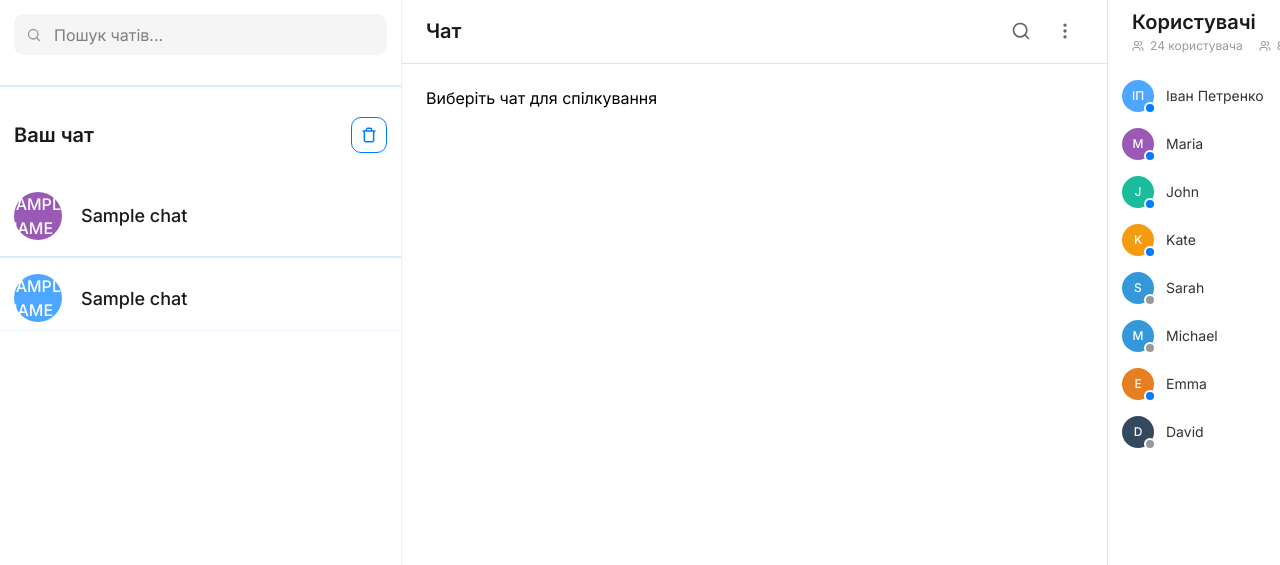
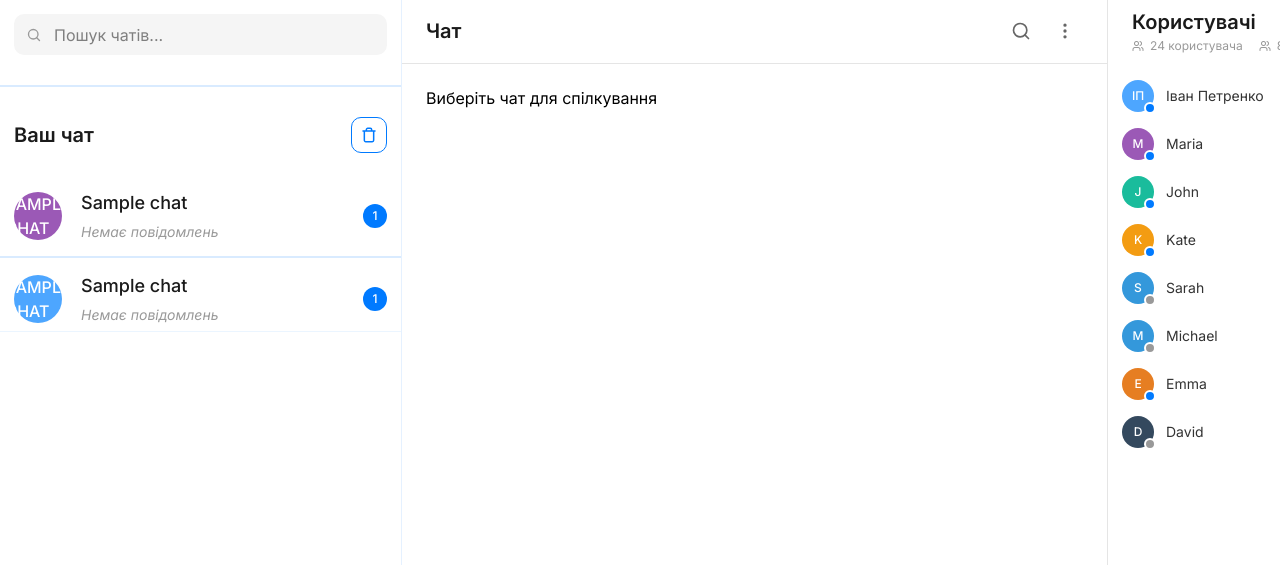
Before and after one commit to EgorPortyanov/Messenger, a Python web app: template chat_app/templates/chat.html in a window 1280 px wide. Shown: the part 64-629 px from the top of the page. Run offline with Jinja, Linux system fonts and the light colour scheme; the template is opened without the code that fills it: most values are stand-ins (such as "Sample title", 1, 10 or a date in 2020); some libraries are stand-ins or nearby versions.

Commit message:
Задача 9

```diff
--- a/chat_app/templates/chat.html
+++ b/chat_app/templates/chat.html
@@ -1138,7 +1138,6 @@
     </style>
 </head>
 <body>
-
     <div class="app-container">
         <!-- TOPBAR -->
         <div class="topbar">
@@ -1163,6 +1162,7 @@
                 </div>
             </div>
         </div>
+
         <!-- ОСНОВНИЙ КОНТЕНТ -->
         <div class="chat-interface">
             <!-- ЛІВА КОЛОНКА: Список чатів -->
@@ -1214,42 +1214,56 @@
                 </div>
                 {% endif %}
 
-    <!-- Блок чатов -->
+                <!-- Список ВСІХ чатів з БД -->
                 <div class="chat-items" style="width: 100%;">
-
-        <!-- 1. ВЫВОДИМ МОЙ ЛИЧНЫЙ ЧАТ (ЕСЛИ ОН ЕСТЬ) -->
+                    <!-- 1. ВЫВОДИМ МОЙ ЛИЧНЫЙ ЧАТ -->
                     {% if my_chat %}
                     <div class="chat-row" data-chat-id="{{ my_chat.id }}" data-chat-admin="{{ my_chat.admin_id }}" style="border-bottom: none;">
-            <!-- Фиолетовая аватарка для личного чата, как на макете -->
-            <div class="avatar" style="background: #9B59B6;">{{ my_chat.name[0].upper() }}</div>
+                        <div class="avatar" style="background: #9B59B6;">{{ my_chat.name.upper() }}</div>
                         <div class="chat-info">
                             <div class="chat-header-row">
                                 <span class="chat-name">{{ my_chat.name }}</span>
-                </div>
-            </div>
-        </div>
-
-        <!-- Разделительная линия между моим чатом и остальными -->
+                                <span class="chat-time" data-chat-time-id="{{ my_chat.id }}" style="font-weight: 500; font-size: 12px; color: #999999;">
+                                    {% set last_msg = my_chat.get_last_message() %}
+                                    {{ last_msg.get_time_ago() if last_msg else '' }}
+                                </span>
+                            </div>
+                            <div class="chat-preview" data-chat-preview-id="{{ my_chat.id }}" style="font-weight: 500; font-size: 14px; white-space: nowrap; overflow: hidden; text-overflow: ellipsis; max-width: 200px;{% if not last_msg %} color: #999999; font-style: italic;{% else %} color: #666666;{% endif %}">
+                                {{ last_msg.text if last_msg else 'Немає повідомлень' }}
+                            </div>
+                        </div>
+                        {% set unread_count = my_chat.get_unread_count(current_user.id) if my_chat.get_unread_count else 0 %}
+                        <div class="badge" id="badge-{{ my_chat.id }}" {% if unread_count > 0 %}style="display: flex;"{% else %}style="display: none;"{% endif %}>
+                            {{ unread_count }}
+                        </div>
+                    </div>
                     <div class="divider-light" style="margin: 8px 0; width: 100%;"></div>
                     {% endif %}
 
                     <!-- 2. ВЫВОДИМ ВСЕ ОСТАЛЬНЫЕ ЧАТЫ -->
                     {% for chat in other_chats %}
                     <div class="chat-row" data-chat-id="{{ chat.id }}" data-chat-admin="{{ chat.admin_id }}">
-            <!-- Синяя аватарка для чужих чатов -->
-            <div class="avatar" style="background: #4DA6FF;">{{ chat.name[0].upper() }}</div>
+                        <div class="avatar" style="background: #4DA6FF;">{{ chat.name.upper() }}</div>
                         <div class="chat-info">
                             <div class="chat-header-row">
                                 <span class="chat-name">{{ chat.name }}</span>
-                    <span class="chat-time"></span>
-                </div>
+                                <span class="chat-time" data-chat-time-id="{{ chat.id }}" style="font-weight: 500; font-size: 12px; color: #999999;">
+                                    {% set last_msg = chat.get_last_message() %}
+                                    {{ last_msg.get_time_ago() if last_msg else '' }}
+                                </span>
+                            </div>
+                            <div class="chat-preview" data-chat-preview-id="{{ chat.id }}" style="font-weight: 500; font-size: 14px; white-space: nowrap; overflow: hidden; text-overflow: ellipsis; max-width: 200px; {% if not last_msg %}color: #999999; font-style: italic;{% else %}color: #666666;{% endif %}">
+                                {{ last_msg.text if last_msg else 'Немає повідомлень' }}
+                            </div>
+                        </div>
+                        {% set unread_count = chat.get_unread_count(current_user.id) if chat.get_unread_count else 0 %}
+                        <div class="badge" id="badge-{{ chat.id }}" {% if unread_count > 0 %}style="display: flex;"{% else %}style="display: none;"{% endif %}>
+                            {{ unread_count }}
                         </div>
                     </div>
                     {% endfor %}
-
-    </div>
-</div>
-
+                </div>
+            </div>
 
             <!-- СЕРЕДНЯ ПАНЕЛЬ -->
             <div class="chat-window">
@@ -1262,8 +1276,6 @@
                                 <path d="M21 21L16.65 16.65" stroke="#666666" stroke-width="2" stroke-linecap="round" stroke-linejoin="round"/>
                             </svg>
                         </div>
-
-
                         <div class="window-icon" id="chatMenuBtn" style="cursor: pointer; display: flex; align-items: center; justify-content: center;">
                             <svg width="20" height="20" viewBox="0 0 24 24" fill="none" xmlns="http://w3.org">
                                 <path d="M12 13C12.5523 13 13 12.5523 13 12C13 11.4477 12.5523 11 12 11C11.4477 11 11 11.4477 11 12C11 12.5523 11.4477 13 12 13Z" stroke="#666666" stroke-width="2" stroke-linecap="round" stroke-linejoin="round"/>
@@ -1383,12 +1395,9 @@
                     <div class="modal-header" style="display: flex; justify-content: flex-end; padding: 0; width: 100%;">
                         <button class="close-modal" id="closeProfileModalBtn" style="font-size: 20px; background: none; border: none; cursor: pointer; color: #999999;">&times;</button>
                     </div>
-                    <div class="profile-avatar" id="profileAvatar" style="width: 56px; height: 56px; background: #4DA6FF; border-radius: 50%; display: flex; align-items: center; justify-content: center; margin: 0 auto 8px auto; font-weight: 500; font-size: 20px; color: white; position: relative;">
-                        <!-- Инициалы и статус-дот вставит JS -->
-                    </div>
+                    <div class="profile-avatar" id="profileAvatar" style="width: 56px; height: 56px; background: #4DA6FF; border-radius: 50%; display: flex; align-items: center; justify-content: center; margin: 0 auto 8px auto; font-weight: 500; font-size: 20px; color: white; position: relative;"></div>
                     <div class="profile-name" id="profileName" style="font-weight: 600; font-size: 16px; text-align: center; color: #1A1A1A; margin-bottom: 2px;"></div>
                     <div class="profile-username" id="profileUsername" style="font-weight: 500; font-size: 13px; text-align: center; color: #007AFF; margin-bottom: 16px;"></div>
-
                     <div class="profile-field" style="margin-bottom: 12px; width: 100%;">
                         <label style="font-weight: 400; font-size: 11px; color: #999999; display: block; margin-bottom: 2px;">Дата народження</label>
                         <div class="value" id="profileBirthDate" style="font-weight: 500; font-size: 14px; color: #1A1A1A;"></div>
@@ -1437,8 +1446,6 @@
         </div>
     </div>
 
-    <!-- СТАРЫЙ profileCover УДАЛЕН! Он перенесен в правую панель -->
-
     <!-- Модальне вікно налаштувань -->
     <div id="settingsCover">
         <div id="settingsModal">
@@ -1449,7 +1456,6 @@
 
             <div style="width: 100%; height: 1px; border: 1px solid rgba(0, 122, 255, 0.15);"></div>
 
-        <!-- Аватар та кнопки -->
             <div style="display: flex; flex-direction: column; gap: 10px; width: 100%;">
                 <div style="font-weight: 500; font-size: 16px; line-height: 16px; color: #070A1C;">Фото профілю</div>
                 <div style="display: flex; align-items: center; gap: 24px;">
@@ -1463,7 +1469,6 @@
 
             <div style="width: 100%; height: 1px; border: 1px solid rgba(0, 122, 255, 0.15);"></div>
 
-        <!-- Поля форми -->
             <div style="display: flex; flex-direction: column; gap: 16px; width: 100%;">
                 <div style="display: flex; flex-direction: column; gap: 8px; width: 100%;">
                     <label style="font-weight: 500; font-size: 14px; line-height: 14px; color: #1A1A1A;">Ім'я</label>
@@ -1494,7 +1499,6 @@
 
             <div style="width: 100%; height: 1px; border: 1px solid rgba(0, 122, 255, 0.15);"></div>
 
-        <!-- Кнопка "Вийти" -->
             <div style="width: 100%;">
                 <button id="logoutBtn" style="display: flex; align-items: center; gap: 8px; background: none; border: none; cursor: pointer; padding: 0; font-family: 'Inter'; font-weight: 500; font-size: 14px; color: #09090B;">
                     <svg width="16" height="16" viewBox="0 0 16 16" fill="none">
@@ -1506,7 +1510,6 @@
 
             <div style="width: 100%; height: 1px; border: 1px solid rgba(0, 122, 255, 0.15);"></div>
 
-        <!-- Кнопки -->
             <div style="display: flex; justify-content: flex-end; gap: 16px; width: 100%;">
                 <button class="btn-cancel" id="cancelSettingsBtn">Скасувати</button>
                 <button class="btn-create" id="saveSettingsBtn">Зберегти</button>
@@ -1516,6 +1519,5 @@
 
     <script src="https://cdn.socket.io/4.5.4/socket.io.min.js"></script>
     <script src="{{ url_for('user_app.static', filename='chat.js') }}"></script>
-
 </body>
 </html>
--- a/user_app/mail.py
+++ b/user_app/mail.py
@@ -9,7 +9,6 @@ def send_verify_code(verify_code: str, email_receiver: str):
     message["To"] = email_receiver
     message["Subject"] = "iMessenger Registration Confirm"
     url = url_for("user_app.render_verify", token=verify_code, _external=True)
-    image_url = url_for('user_app.static', filename='chatgpt.png', _external=True)
     html_body = f"""
     <html>
     <body style="margin: 0; padding: 0; background-color: #FAF8FF; font-family: 'Inter', Helvetica, Arial, sans-serif;">
@@ -66,7 +65,7 @@ def send_verify_code(verify_code: str, email_receiver: str):
                         Підтвердити пошту
                     </a>
 
-                    <img src="{image_url}" alt="iMessenger Иллюстрация" style="
+                    <img src="https://i.postimg.cc/brWSKFFB/photo-2026-06-23-14-50-23.jpg" alt="iMessenger Иллюстрация" style="
                         display: block;
                         width: 339.55px;
                         height: 288.02px;
--- a/user_app/static/chat.js
+++ b/user_app/static/chat.js
@@ -73,16 +73,62 @@ if (sendBtn) {
 socket.on("receive_message", (data) => {
     console.log("Отримано повідомлення:", data);
 
-    const newMessage = document.createElement("div");
-    newMessage.className = "message-item";
-    let senderName = data.sender;
-    if (senderName === "test@test.com") {
-        senderName = "Користувач";
+    const activeChatId = localStorage.getItem("active_chat_id");
+
+        if (String(data.chat_id) === String(activeChatId)) {
+        const newMessage = document.createElement("div");
+        newMessage.className = "message-item";
+
+        let senderName = data.sender;
+        if (senderName === "test@test.com") senderName = "Користувач";
+        const now = new Date();
+        const timeStr = now.getHours().toString().padStart(2, '0') + ':' + now.getMinutes().toString().padStart(2, '0');
+        const firstLetter = senderName.charAt(0).toUpperCase();
+        newMessage.innerHTML = `
+            <div class="msg-avatar" style="background: #4DA6FF; width: 40px; height: 40px; border-radius: 50%; display: flex; align-items: center; justify-content: center; color: white; font-weight: 500;">${firstLetter}</div>
+            <div class="msg-content" style="display: flex; flex-direction: column; gap: 4px;">
+                <div class="msg-meta" style="display: flex; align-items: center; gap: 8px;">
+                    <span class="msg-author" style="font-weight: 600; color: #1A1A1A; font-size: 15px;">${senderName}</span>
+                    <span class="msg-time" style="color: #999999; font-size: 12px;">${timeStr}</span>
+                </div>
+                <div class="msg-text" style="color: #333333; font-size: 15px; line-height: 22px;">${data.text}</div>
+            </div>
+        `;
+        messageContainer.appendChild(newMessage);
+        messageContainer.scrollTop = messageContainer.scrollHeight;
     }
-    newMessage.innerHTML = `<div class="msg-text"><strong>${senderName}:</strong> ${data.text}</div>`;
-    messageContainer.appendChild(newMessage);
-    messageContainer.scrollTop = messageContainer.scrollHeight;
+
 });
+
+socket.on("global_new_message", (data) => {
+    console.log("Глобальне сповіщення про повідомлення:", data);
+
+    const activeChatId = localStorage.getItem("active_chat_id");
+
+    const previewEl = document.querySelector(`[data-chat-preview-id="${data.chat_id}"]`);
+    if (previewEl) {
+        previewEl.textContent = data.text;
+        previewEl.style.fontStyle = "normal";
+        previewEl.style.color = "#666666";
+    }
+
+        const timeEl = document.querySelector(`[data-chat-time-id="${data.chat_id}"]`);
+    if (timeEl) {
+        timeEl.textContent = "just now";
+    }
+
+
+    if (String(data.chat_id) !== String(activeChatId)) {
+        const badge = document.getElementById(`badge-${data.chat_id}`);
+        if (badge) {
+            let currentCount = parseInt(badge.textContent.trim()) || 0;
+            currentCount += 1;
+            badge.textContent = currentCount;
+            badge.style.display = "flex";
+        }
+    }
+});
+
 
 async function loadChat(chatId, chatName) {
     if (!chatId) return;
@@ -109,11 +155,20 @@ async function loadChat(chatId, chatName) {
             for (const msg of messages) {
                 const newMessage = document.createElement("div");
                 newMessage.className = "message-item";
+
                 let senderName = msg.sender;
-                if (senderName === "test@test.com") {
-                    senderName = "Користувач";
-                }
-                newMessage.innerHTML = `<div class="msg-text"><strong>${senderName}:</strong> ${msg.text}</div>`;
+                if (senderName === "test@test.com") senderName = "Користувач";
+
+                newMessage.innerHTML = `
+                    <div class="msg-avatar" style="background: #4DA6FF; width: 40px; height: 40px; border-radius: 50%; display: flex; align-items: center; justify-content: center; color: white; font-weight: 500;">${msg.avatar_letter}</div>
+                    <div class="msg-content" style="display: flex; flex-direction: column; gap: 4px;">
+                        <div class="msg-meta" style="display: flex; align-items: center; gap: 8px;">
+                            <span class="msg-author" style="font-weight: 600; color: #1A1A1A; font-size: 15px;">${senderName}</span>
+                            <span class="msg-time" style="color: #999999; font-size: 12px;">${msg.time}</span>
+                        </div>
+                        <div class="msg-text" style="color: #333333; font-size: 15px; line-height: 22px;">${msg.text}</div>
+                    </div>
+                `;
                 messageContainer.appendChild(newMessage);
             }
             messageContainer.scrollTop = messageContainer.scrollHeight;
@@ -124,7 +179,11 @@ async function loadChat(chatId, chatName) {
             messageContainer.innerHTML = '<div style="padding: 20px; text-align: center; color: #999;">Помилка завантаження</div>';
         }
     }
-
+    const badge = document.getElementById(`badge-${chatId}`);
+    if (badge) {
+        badge.textContent = "0";
+        badge.style.display = "none";
+    }
     await loadUsers(chatId);
 }
 
```
Also changed, not shown: chat_app/models.py (+33 -0 lines), chat_app/socket.py (+13 -9 lines), chat_app/views.py (+16 -4 lines), README.md, chat.png (added), login.png (added), reg.png (added), success.png (added), 1 other file. Lines whose indentation alone changed are shown as unchanged.
